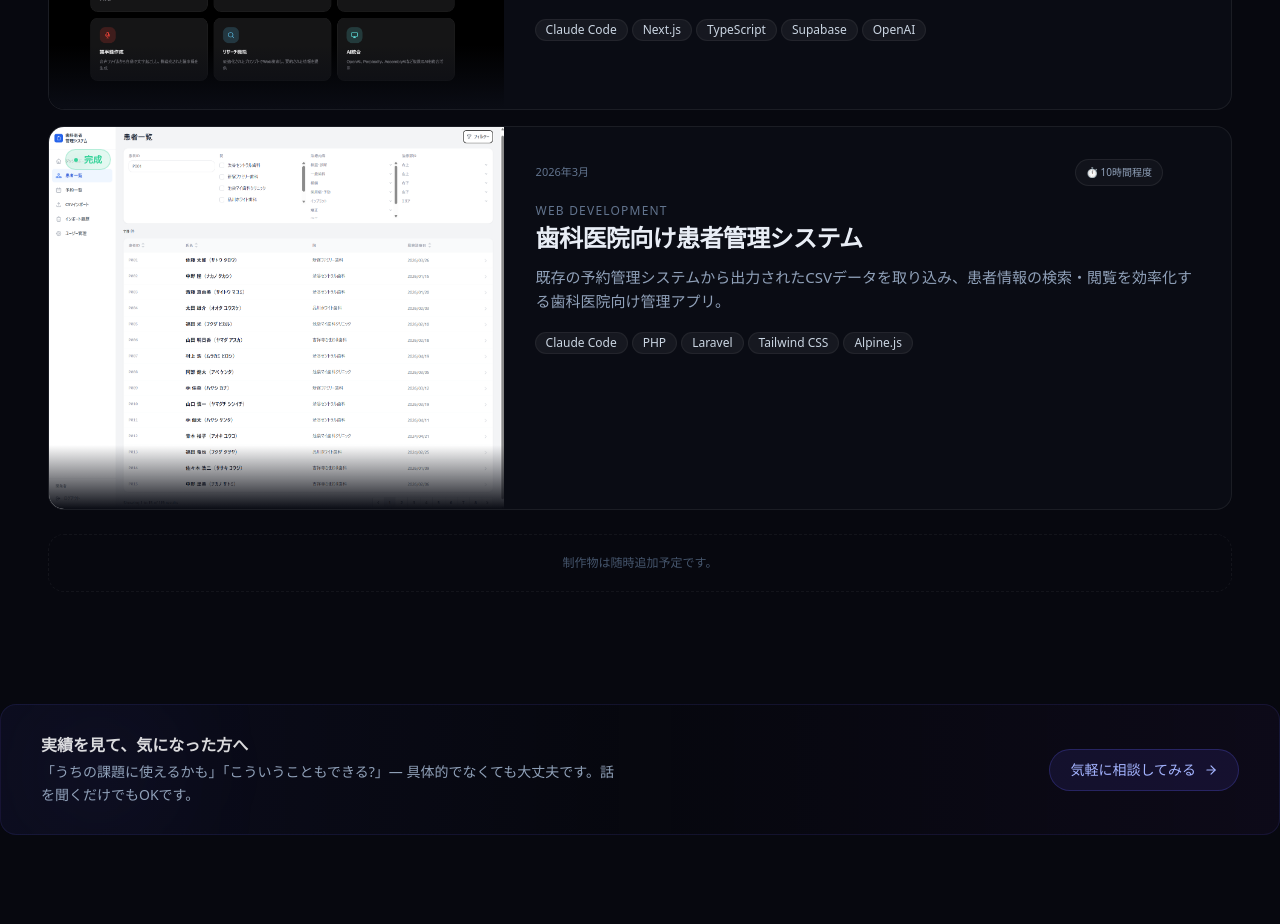
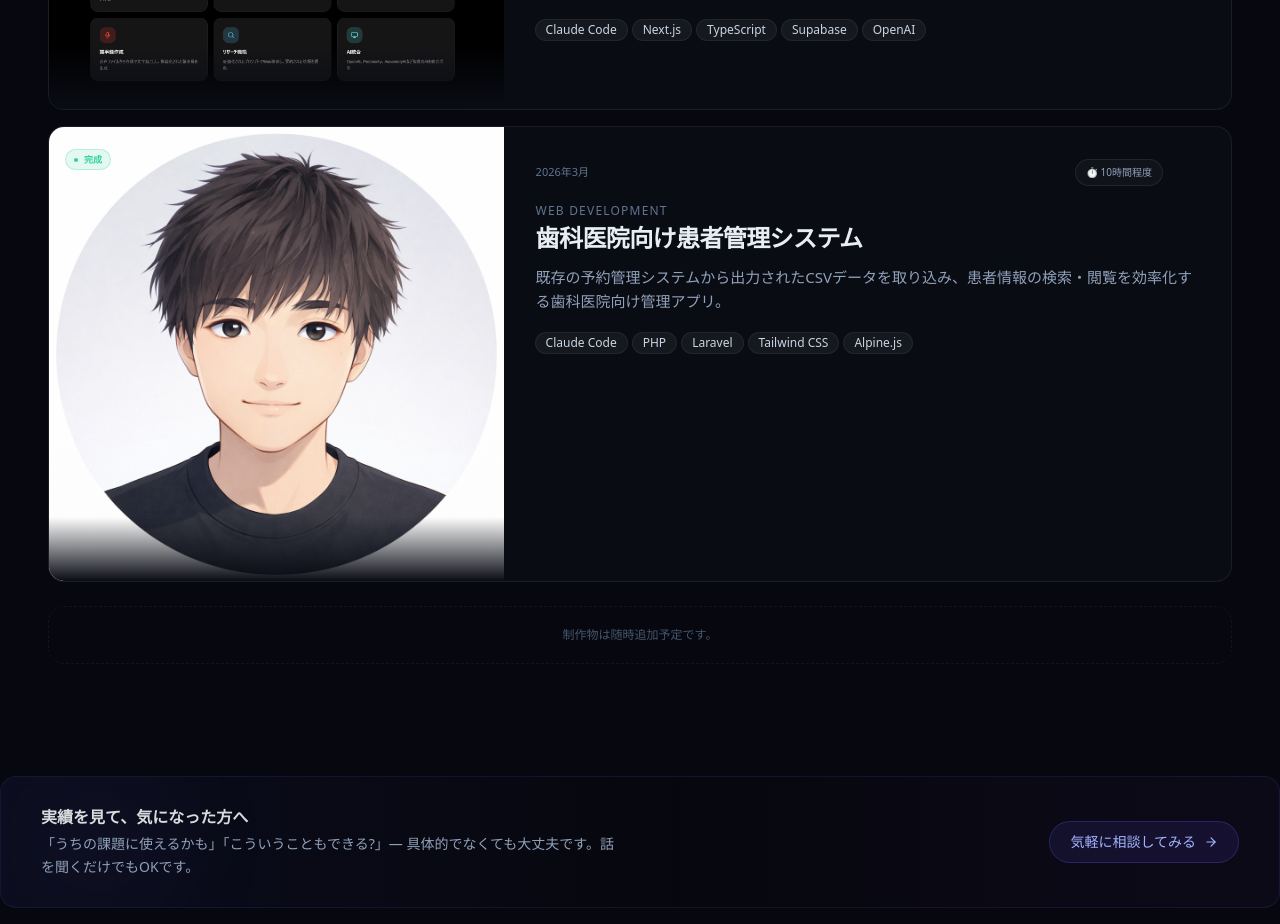
Before and after one commit to kawaddd/my-portfolio-app, a Next.js app: page / in a window 1280 px wide. Shown: the part 4380-5304 px from the top of the page. Built offline with nearby package versions, Linux system fonts and the light colour scheme.

Commit message:
Add dental system screenshot and startup note
Co-Authored-By: Claude Sonnet 4.6 <noreply@anthropic.com>

```diff
--- a/src/components/sections/Works.tsx
+++ b/src/components/sections/Works.tsx
@@ -395,6 +395,9 @@ function ProjectModal({ project, onClose }: { project: Project; onClose: () => v
                     <p>Email&nbsp;&nbsp;&nbsp;: <span className="text-slate-300">{project.loginInfo.email}</span></p>
                     <p>Password : <span className="text-slate-300">{project.loginInfo.password}</span></p>
                   </div>
+                  {project.startupNote && (
+                    <p className="mt-2 text-[11px] text-slate-500">{project.startupNote}</p>
+                  )}
                 </div>
               )}
             </div>
--- a/src/data/projects.ts
+++ b/src/data/projects.ts
@@ -19,6 +19,8 @@ export type Project = {
   duration?: string;
   /** ログイン情報（あれば） */
   loginInfo?: { email: string; password: string };
+  /** 起動に時間がかかる旨のメモ（あれば） */
+  startupNote?: string;
 };
 
 export const projects: Project[] = [
@@ -122,9 +124,10 @@ export const projects: Project[] = [
     featured: true,
     status: "completed",
     year: "2026年3月",
-    image: "/works/gazou.png",
+    image: "/works/dental-patient-management.png",
     url: "https://dental-patient-management.onrender.com/",
     duration: "10時間程度",
     loginInfo: { email: "dev@example.com", password: "password123" },
+    startupNote: "※ アプリの起動に1分ほどかかる場合があります。ご了承ください。",
   },
 ];
```
Also changed, not shown: public/works/dental-patient-management.png (added).
